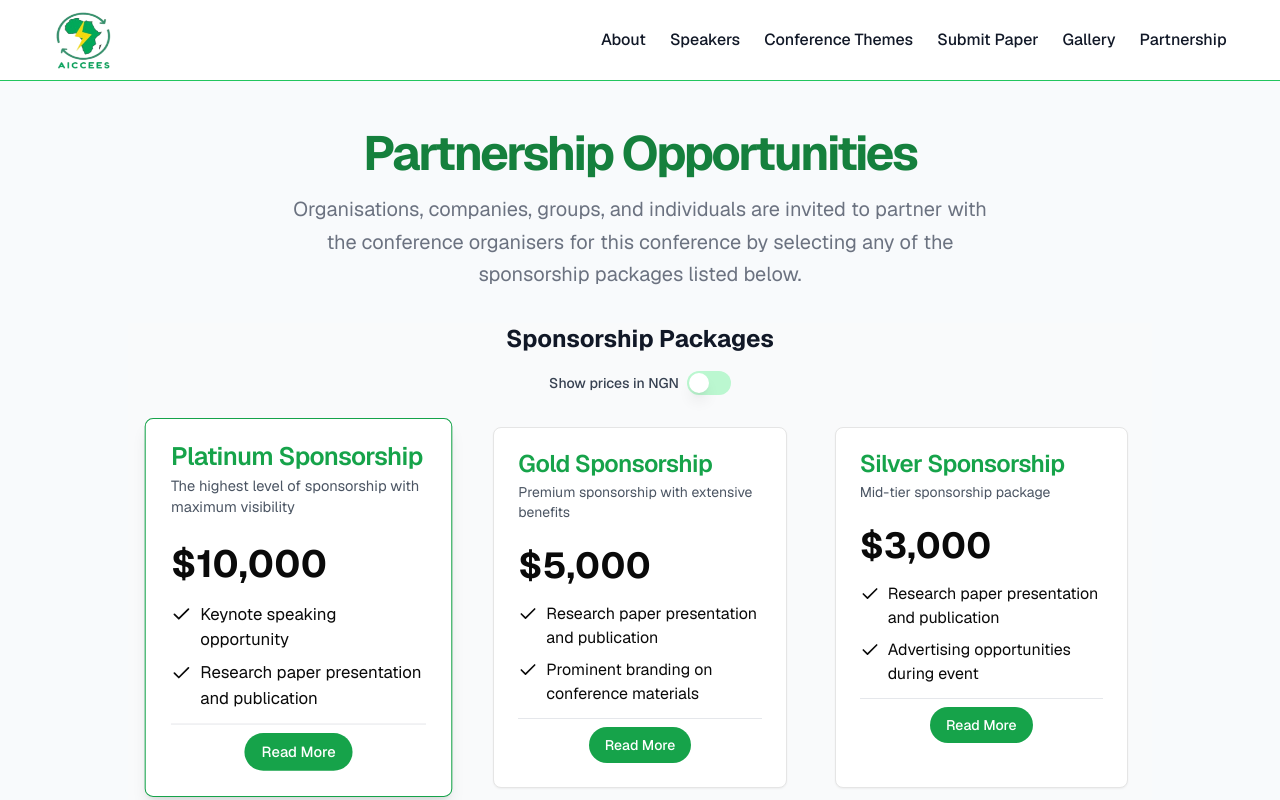
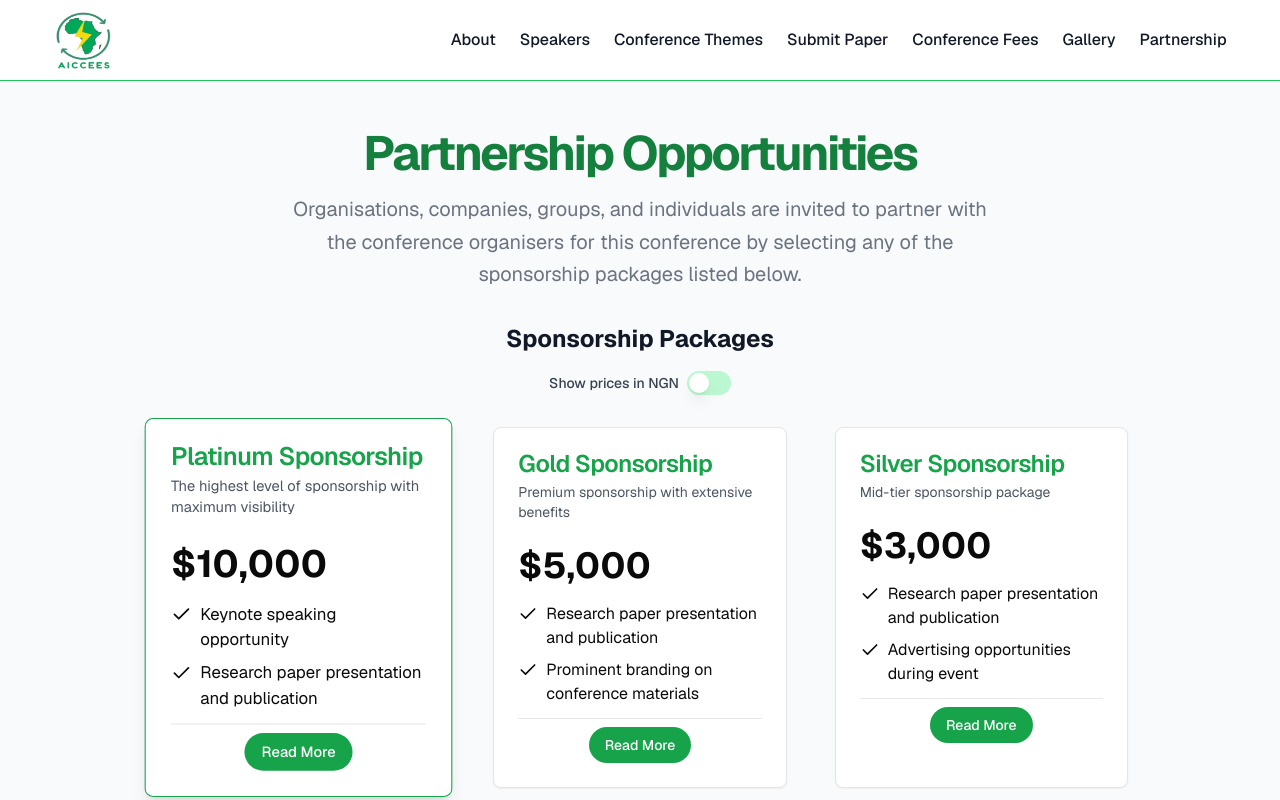
Before and after one commit to Nathaniyell/aiccees, a Next.js app: page /partners in a window 1280 px wide. Shown: the top 800 px of the page. Built offline with nearby package versions, Linux system fonts and the light colour scheme.

Commit message:
Update Header and ParticipationSection to include Conference Fees

```diff
--- a/src/components/layout/Header.tsx
+++ b/src/components/layout/Header.tsx
@@ -36,6 +36,7 @@ export function Header() {
     { href: '/#speakers', label: 'Speakers' },
     { href: '/#themes', label: 'Conference Themes' },
     { href: '/#submissions', label: 'Submit Paper' },
+    { href: '/#participation', label: 'Conference Fees' },
     { href: '/gallery', label: 'Gallery' },
     { href: '/partners', label: 'Partnership' },
   ]
--- a/src/components/sections/participation.tsx
+++ b/src/components/sections/participation.tsx
@@ -70,10 +70,10 @@ export default function ParticipationSection() {
   }
 
   return (
-    <div className="py-12 bg-teal-50">
+    <div className="py-12 bg-teal-50" id='participation'>
       <div className="max-w-5xl mx-auto px-4 md:px-6">
         <div className="text-center space-y-4 mb-8">
-          <h1 className="text-4xl font-bold tracking-tighter text-[#AA0000]">PARTICIPATION</h1>
+          <h1 className="text-4xl font-bold tracking-tighter text-[#AA0000]">Conference Fees</h1>
           <p className="mx-auto max-w-[900px] text-gray-500 md:text-xl/relaxed lg:text-base/relaxed xl:text-xl/relaxed">
             Participation at AICCEES 2025 will be open to all virtually and physically, however this will come with a determined fee.
             Participants can publish a paper, present a paper, or be audience members. Certificate of participation will be given to all conference participants.
```
